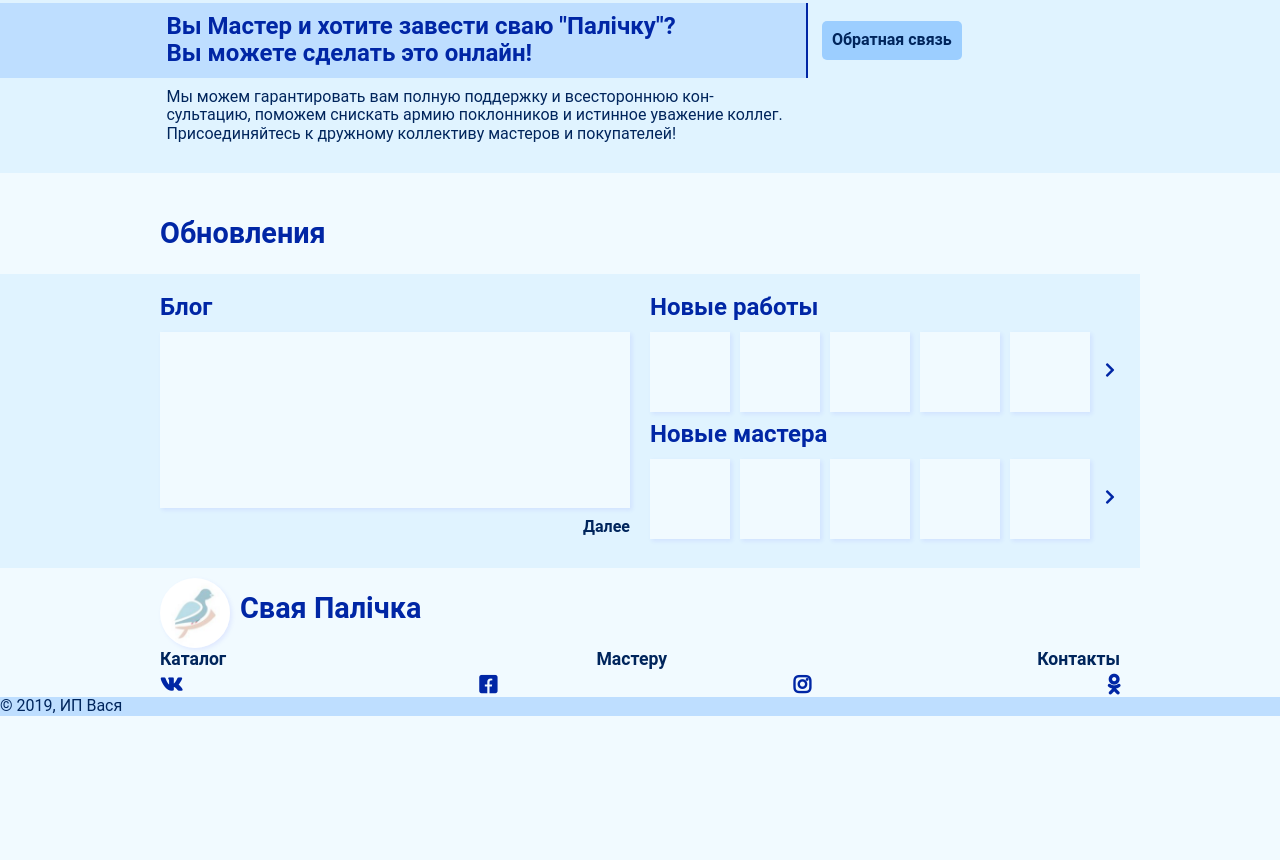
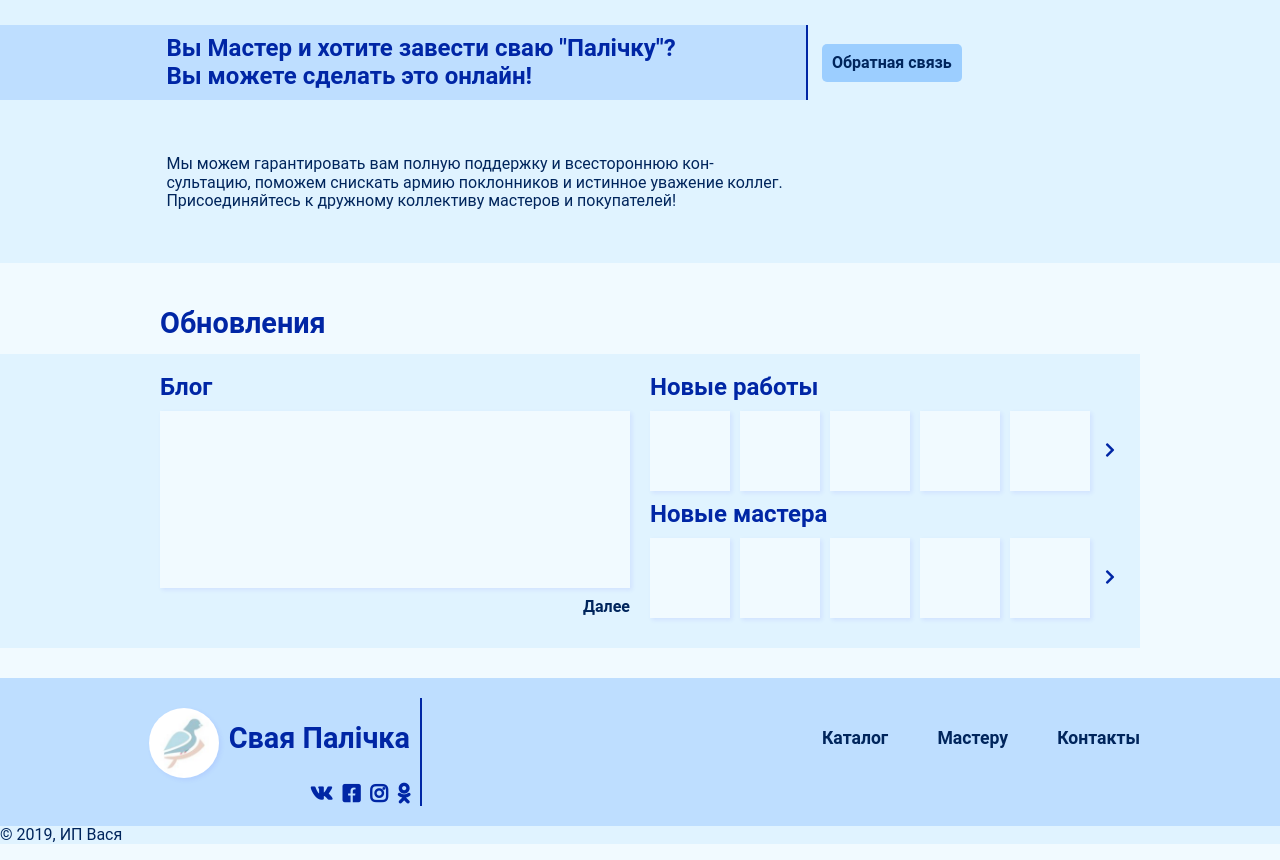
Before and after one commit to SADmammoth/palichka-static, a plain HTML site: page index.html in a window 1280 px wide. Shown: the part 1763-2623 px from the top of the page. Before the commit the page ends 2495 px from the top, so only its background shows below. Drawn offline with Linux system fonts and the light colour scheme.

Commit message:
feat: footer-grid

```diff
--- a/index.html
+++ b/index.html
@@ -14,12 +14,11 @@
   <header>
       <div class='container'>
         <div class='horizontal-flex-block'>
-      <a href='#'>
-        <div class='branding'>
+        <a class='branding' href='#'>
           <img class='logo' width=80 height=80 src='./assets/images/cropped-logo.jpg'>
           <h3 class='sitename'>Свая Палiчка</h3>
-        </div>
-      </a>
+        </a>
+
       <nav class='header-nav-container'>
         <ul class='header-nav horizontal-flex-block'>
           <li class='nav-item hflex-item'><a href='#'>Каталог</a></li>
@@ -102,13 +101,12 @@
         коллективу мастеров и покупателей!</p>
     </section>
 
-    <section id='news-section' class='news-section'>
+    <section id='news-section'>
         <div class='container'>
         <h2>Обновления</h2>
       </div>
         <div class='background'>
-            <div class='container'>
-              <div class='news-grid'>
+            <div class='container news-grid'>
     <div class='medium-topic'>
       <h3>Блог</h3>
       <div class='cards vertical-flex-block'>
@@ -144,17 +142,15 @@
 
     </div>
     </div>
-    </div>
     </section>
   </main>
   <footer>
-      <div class='container'>
-      <a href='#'>
-          <div class='branding'>
+      <div class='container footer-grid'>
+      <a class='branding' href='#'>
             <img class='logo' width=80 height=80 src='./assets/images/cropped-logo.jpg'>
             <h2 class='sitename'>Свая Палiчка</h2>
-          </div>
-        </a>
+      </a>
+
     <nav class='footer-nav-container'>
       <ul class='footer-nav horizontal-flex-block'>
           <li class='nav-item hflex-item'><a href='#'>Каталог</a></li>
--- a/style.css
+++ b/style.css
@@ -39,11 +39,13 @@ h1 {
 h2 {
   font-size: 1.8rem;
   color: var(--primary-text-color);
+  margin-bottom: 14px;
 }
 
 h3 {
   font-size: 1.5rem;
   color: var(--primary-text-color);
+  margin-bottom: 10px;
 }
 
 .main-text {
@@ -65,8 +67,9 @@ h3 {
   color: var(--common-text-color);
 }
 
-section:nth-child(n+2) {
-  margin-top: 20px;
+section {
+  margin-bottom: 20px;
+  min-height: 30vh;
 }
 
 a {
@@ -149,7 +152,7 @@ i:not(:hover) {
 }
 
 .copyrights {
-  background: var(--dark-background);
+  background: var(--background);
 }
 
 .leftside-wide-btngroup {
@@ -514,3 +517,40 @@ ul {
   min-height: 50px;
   min-width: 50px;
 }
+
+
+footer {
+  background: var(--dark-background);
+}
+
+#news-section .background {
+  margin-bottom: 30px;
+}
+
+
+.footer-grid .branding{
+  grid-area: branding;
+  padding-right: 10px;
+  border-right: var(--divider);
+}
+
+.footer-grid .footer-nav-container {
+  grid-area: nav;
+  width: 100%;
+}
+
+.footer-grid .social-nav-container {
+  grid-area: social;
+  padding-right: 10px;
+  border-right: var(--divider);
+}
+
+.footer-grid {
+  display: grid;
+  grid-template: 'branding . nav nav nav'
+                 'social . .   .   .'
+                 / 282px 40% 1fr 1fr 1fr;
+  justify-items: flex-end;
+  align-items: center;
+  padding: 20px 0;
+}
```
